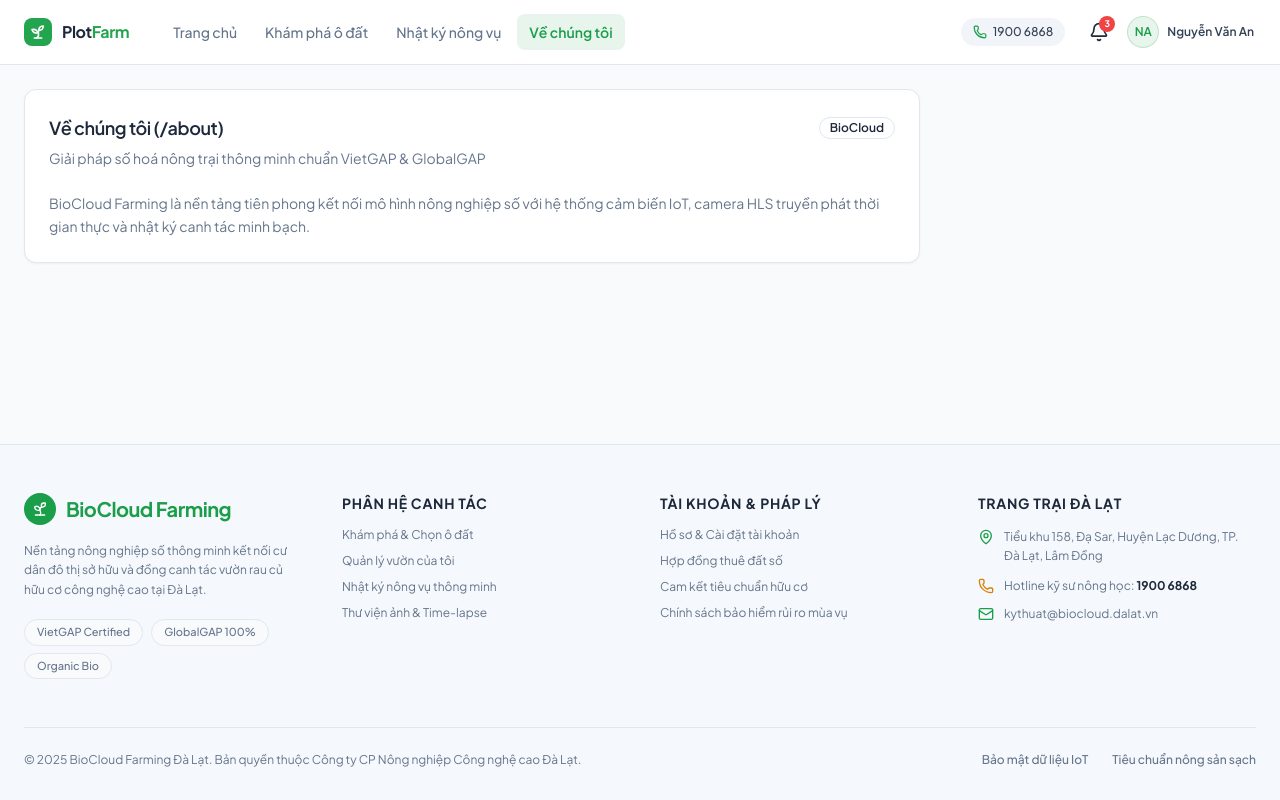
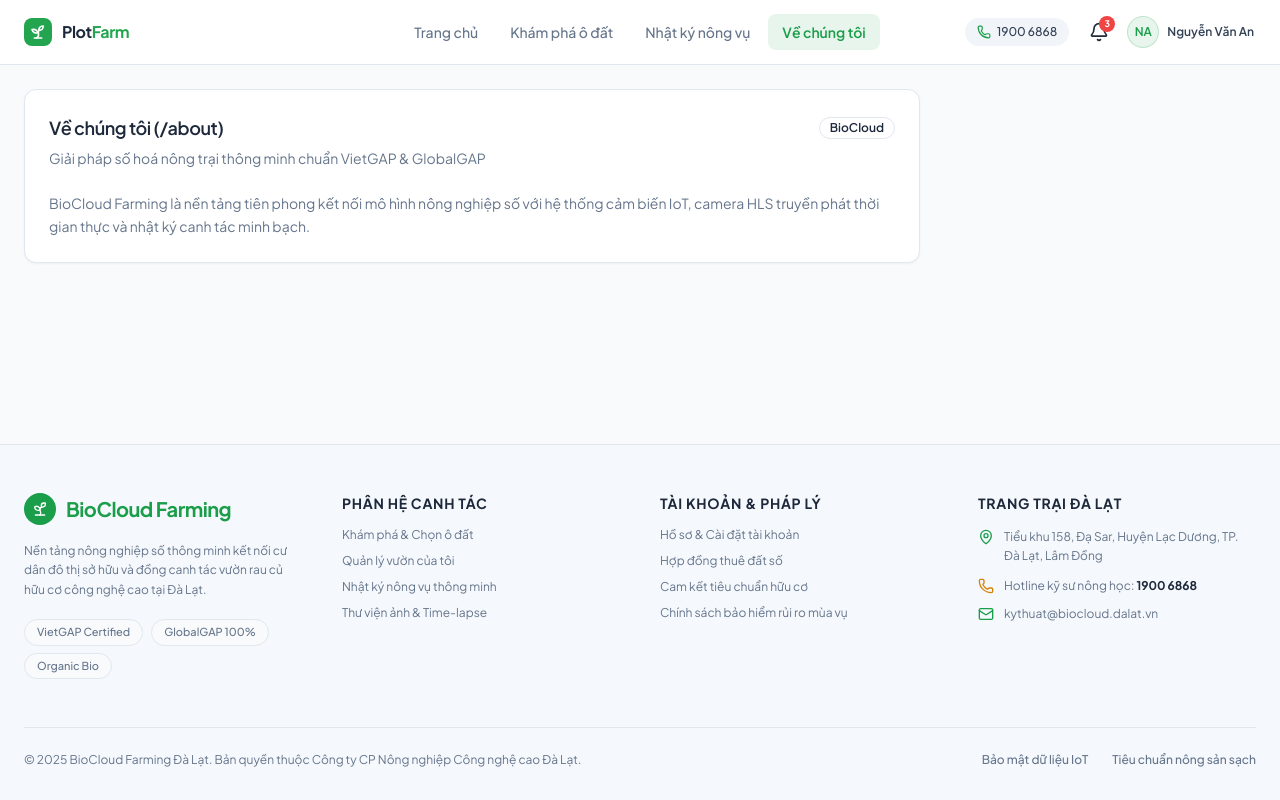
Before and after one commit to amazing-intern-fall-2026/PlotFarm-DEV-Team7, a React (Vite) app in the folder apps/client/: page /about in a window 1280 px wide. Built offline with nearby package versions, Linux system fonts and the light colour scheme.

Commit message:
style(header): center desktop navigation links using 3-column flex layout

```diff
--- a/apps/client/src/shared/ui/Header/Header.tsx
+++ b/apps/client/src/shared/ui/Header/Header.tsx
@@ -167,9 +167,9 @@
       )}
       {...props}
     >
-      <div className="mx-auto flex h-16 max-w-7xl items-center gap-4 px-4 sm:px-6">
-        {/* ── Logo & Role Badge ── */}
-        <div className="flex items-center gap-2.5 shrink-0">
+      <div className="mx-auto flex h-16 max-w-7xl items-center px-4 sm:px-6">
+        {/* ── Logo & Role Badge (Left Column) ── */}
+        <div className="flex flex-1 items-center gap-2.5 min-w-0">
           <Logo size="sm" showText />
           {resolvedRoleBadge && (
             <Badge
@@ -185,10 +185,10 @@
           )}
         </div>
 
-        {/* ── Desktop Navigation Links ── */}
+        {/* ── Desktop Navigation Links (Center Column - Căn giữa hoàn hảo) ── */}
         <nav
           aria-label="Điều hướng thanh trên"
-          className="hidden lg:flex items-center gap-1 ml-4"
+          className="hidden lg:flex shrink-0 items-center justify-center gap-1"
         >
           {resolvedNavItems.map((item) => {
             const isActive = item.isActive !== undefined ? item.isActive : item.id === activeNavId;
@@ -200,7 +200,7 @@
                 onClick={() => handleItemClick(item.id, item.onClick)}
                 aria-current={isActive ? "page" : undefined}
                 className={cn(
-                  "flex items-center gap-1.5 rounded-lg px-3 py-2 text-sm font-medium transition-colors duration-150",
+                  "flex items-center gap-1.5 rounded-lg px-3.5 py-2 text-sm font-medium transition-colors duration-150",
                   "focus-visible:outline-none focus-visible:ring-2 focus-visible:ring-primary/60",
                   isActive
                     ? "bg-primary/10 text-primary font-semibold"
@@ -219,9 +219,11 @@
           })}
         </nav>
 
-        {/* ── Search bar (Dành cho Admin hoặc bật tuỳ chọn) ── */}
+        {/* ── Right Actions (Right Column) ── */}
+        <div className="flex flex-1 items-center justify-end gap-3 min-w-0">
+          {/* Search bar (Dành cho Admin hoặc bật tuỳ chọn) */}
           {(showSearch || role === "admin") && (
-          <div className="hidden md:flex flex-1 max-w-xs items-center relative ml-2">
+            <div className="hidden md:flex max-w-xs w-full items-center relative">
               <Search className="h-4 w-4 absolute left-3 text-muted-foreground pointer-events-none" />
               <input
                 type="text"
@@ -232,15 +234,11 @@
             </div>
           )}
 
-        <div className="flex-1" />
-
-        {/* ── Role-Specific Shortcuts (Phím tắt theo vai trò) ── */}
-        <div className="hidden sm:flex items-center gap-3">
           {/* Customer: Hotline 1900 6868 */}
           {role === "customer" && (
             <a
               href="tel:19006868"
-              className="flex items-center gap-1.5 rounded-full bg-slate-100 dark:bg-slate-800/80 px-3 py-1.5 text-xs text-slate-700 dark:text-slate-300 font-medium hover:bg-slate-200 transition-colors"
+              className="hidden sm:flex items-center gap-1.5 rounded-full bg-slate-100 dark:bg-slate-800/80 px-3 py-1.5 text-xs text-slate-700 dark:text-slate-300 font-medium hover:bg-slate-200 transition-colors shrink-0"
             >
               <Phone className="h-3.5 w-3.5 text-primary" />
               <span>1900 6868</span>
@@ -253,7 +251,7 @@
               size="sm"
               variant="outline"
               onClick={onActionClick}
-              className="gap-1.5 text-xs h-8"
+              className="hidden sm:flex gap-1.5 text-xs h-8 shrink-0"
             >
               <QrCode className="h-3.5 w-3.5 text-emerald-600" />
               <span>Quét mã QR</span>
@@ -262,10 +260,9 @@
 
           {/* Extra slot actions */}
           {extraActions}
-        </div>
 
-        {/* ── Action icons: Notifications & User Avatar ── */}
-        <div className="flex items-center gap-1">
+          {/* Action icons: Notifications & User Avatar */}
+          <div className="flex items-center gap-1 shrink-0">
           {/* Bell Notifications */}
           <div className="relative">
             <Button
@@ -323,6 +320,7 @@
           >
             {mobileOpen ? <X className="h-5 w-5" /> : <Menu className="h-5 w-5" />}
           </Button>
+        </div>
       </div>
     </div>
 
```
Lines whose indentation alone changed are shown as unchanged.
